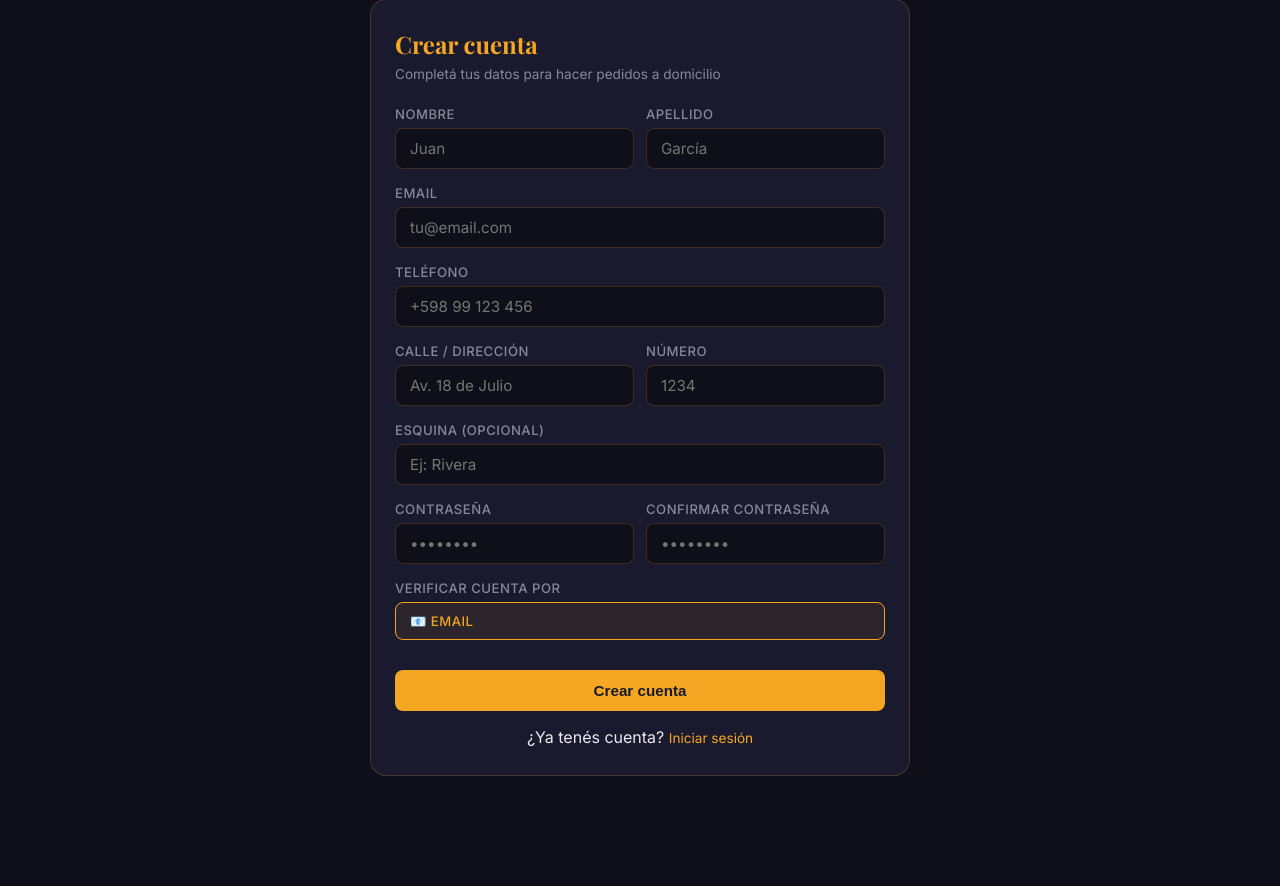
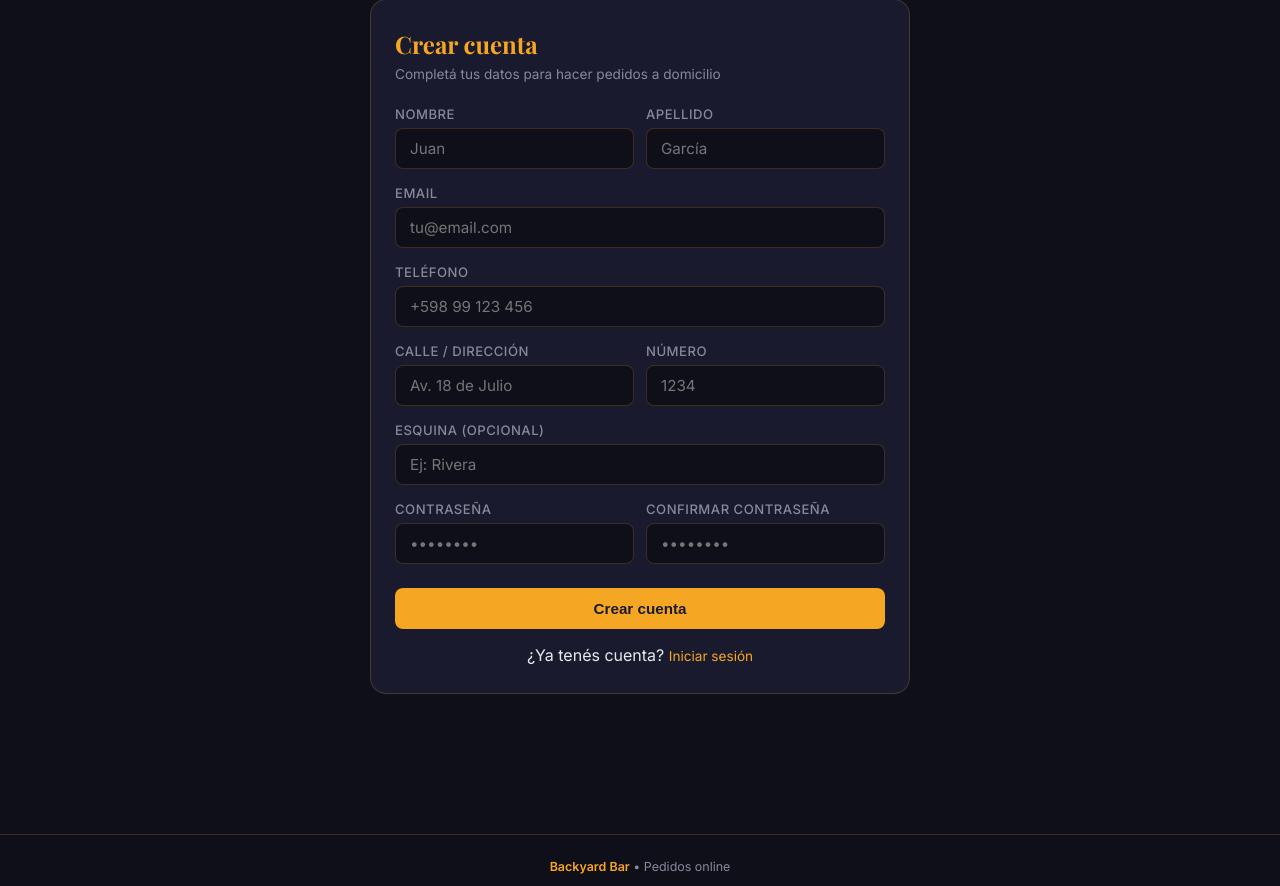
Before and after one commit to c010r/backyardbarapp, a Django app: page /registro/ in a window 1280 px wide. Shown: the part 134-1020 px from the top of the page. Run offline with Django 5.2, Linux system fonts and the light colour scheme; data comes from the database, SQL or seed files in the repository.

Commit message:
refactor: eliminar verificación por email, solo SMS (Twilio)
Co-Authored-By: Claude Sonnet 4.6 <noreply@anthropic.com>

```diff
--- a/backyardbar/settings.py
+++ b/backyardbar/settings.py
@@ -94,11 +94,7 @@ LOGIN_REDIRECT_URL = '/panel/'
 
 BAR_NAME = 'Backyard Bar'
 
-# Email (cambiar a SMTP en producción)
-EMAIL_BACKEND = 'django.core.mail.backends.console.EmailBackend'
-DEFAULT_FROM_EMAIL = 'noreply@backyardbar.fun'
-
-# Twilio SMS (opcional — dejar vacío para deshabilitar SMS)
+# Twilio SMS (configurar en producción vía setup.sh)
 TWILIO_ACCOUNT_SID = ''
 TWILIO_AUTH_TOKEN = ''
 TWILIO_PHONE_NUMBER = ''
--- a/orders/forms.py
+++ b/orders/forms.py
@@ -12,12 +12,6 @@ class RegisterForm(forms.Form):
     corner = forms.CharField(label='Esquina (opcional)', max_length=100, required=False)
     password = forms.CharField(label='Contraseña', widget=forms.PasswordInput)
     password2 = forms.CharField(label='Confirmar contraseña', widget=forms.PasswordInput)
-    verification_method = forms.ChoiceField(
-        label='Verificar cuenta por',
-        choices=[('email', 'Email'), ('sms', 'SMS')],
-        initial='email',
-        widget=forms.RadioSelect,
-    )
 
     def clean_email(self):
         email = self.cleaned_data['email'].lower()
--- a/orders/templates/orders/register.html
+++ b/orders/templates/orders/register.html
@@ -82,24 +82,6 @@
         </div>
       </div>
 
-      <div class="form-group">
-        <label>Verificar cuenta por</label>
-        <div class="radio-group">
-          <label class="radio-option">
-            <input type="radio" name="verification_method" value="email"
-              {% if not form.verification_method.value or form.verification_method.value == 'email' %}checked{% endif %} />
-            📧 Email
-          </label>
-          {% if sms_enabled %}
-          <label class="radio-option">
-            <input type="radio" name="verification_method" value="sms"
-              {% if form.verification_method.value == 'sms' %}checked{% endif %} />
-            📱 SMS
-          </label>
-          {% endif %}
-        </div>
-      </div>
-
       <button type="submit" class="btn btn-primary" style="margin-top:8px;">Crear cuenta</button>
     </form>
 
--- a/orders/views.py
+++ b/orders/views.py
@@ -13,7 +13,7 @@ from menu.models import Category, MenuItem, SiteConfig
 
 from .forms import LoginForm, RegisterForm, VerifyForm
 from .models import Customer, Order, OrderItem, VerificationCode
-from .utils import generate_code, send_verification_email, send_verification_sms
+from .utils import generate_code, send_verification_sms
 
 
 # ── Helpers ──────────────────────────────────────────────────
@@ -25,14 +25,11 @@ def _get_customer(user):
         return None
 
 
-def _create_and_send_code(customer, method):
+def _create_and_send_code(customer):
     code = generate_code()
-    code_obj = VerificationCode.objects.create(customer=customer, code=code, method=method)
+    code_obj = VerificationCode.objects.create(customer=customer, code=code, method='sms')
     try:
-        if method == 'sms':
-            send_verification_sms(customer, code)
-        else:
-            send_verification_email(customer, code)
+        send_verification_sms(customer, code)
     except Exception:
         pass  # Code created, user can resend
     return code_obj
@@ -81,7 +78,6 @@ def register_view(request):
         return redirect('orders:home')
 
     config = SiteConfig.get_config()
-    sms_enabled = bool(getattr(settings, 'TWILIO_ACCOUNT_SID', None))
 
     if request.method == 'POST':
         form = RegisterForm(request.POST)
@@ -101,21 +97,14 @@ def register_view(request):
                 street_number=d['street_number'],
                 corner=d.get('corner', ''),
             )
-            method = d['verification_method']
-            if method == 'sms' and not sms_enabled:
-                method = 'email'
-
-            _create_and_send_code(customer, method)
+            _create_and_send_code(customer)
             login(request, user)
-            request.session['verification_method'] = method
-            messages.success(request, f'Cuenta creada. Ingresá el código enviado a tu {method}.')
+            messages.success(request, 'Cuenta creada. Ingresá el código enviado a tu teléfono.')
             return redirect('orders:verify')
     else:
         form = RegisterForm()
 
-    return render(request, 'orders/register.html', {
-        'form': form, 'config': config, 'sms_enabled': sms_enabled,
-    })
+    return render(request, 'orders/register.html', {'form': form, 'config': config})
 
 
 def verify_view(request):
@@ -129,12 +118,11 @@ def verify_view(request):
         return redirect('orders:menu')
 
     config = SiteConfig.get_config()
-    method = request.session.get('verification_method', 'email')
 
     if request.method == 'POST':
         if 'resend' in request.POST:
-            _create_and_send_code(customer, method)
-            messages.info(request, 'Se reenvió el código.')
+            _create_and_send_code(customer)
+            messages.info(request, 'Se reenvió el código por SMS.')
             return redirect('orders:verify')
 
         form = VerifyForm(request.POST)
@@ -158,9 +146,7 @@ def verify_view(request):
     else:
         form = VerifyForm()
 
-    return render(request, 'orders/verify.html', {
-        'form': form, 'config': config, 'method': method,
-    })
+    return render(request, 'orders/verify.html', {'form': form, 'config': config})
 
 
 def login_view(request):
```
Also changed, not shown: orders/templates/orders/verify.html (+2 -5 lines), orders/utils.py (+0 -16 lines), 1 other file.
